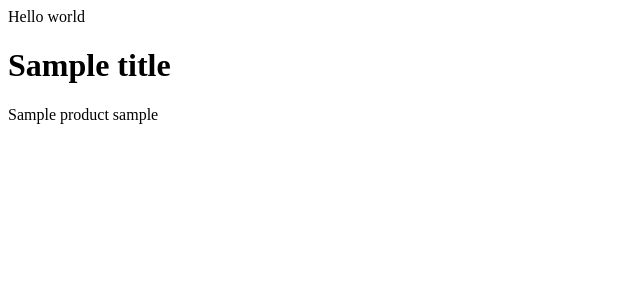
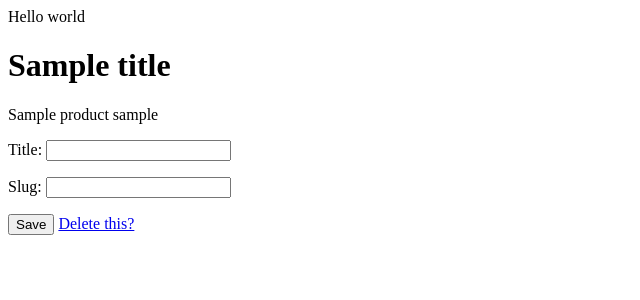
Before and after one commit to codingforentrepreneurs/django-class-based-views-unleashed-2021, a Django app: template src/products/templates/products/product_detail.html in a window 1280 px wide. Shown: the top 300 px of the page, without its empty margins (0-640 px from the left). Run offline with Django 3.2, Linux system fonts and the light colour scheme; tables that the repository leaves empty hold one stand-in row (values such as "Sample post"); the template is opened without the code that fills it: values that come from a table or form of the project are taken from there, most other values are stand-ins (such as "Sample title", 1, 10 or a date in 2020).

Commit message:
19 - UpdateView & DeleteView

```diff
--- a/src/cfehome/urls.py
+++ b/src/cfehome/urls.py
@@ -17,7 +17,8 @@ from django.contrib import admin
 from django.urls import path
 from django.views.generic import TemplateView, RedirectView
 from products.views import (ProductListView, ProductDetailView, DigitalProductListView, ProductRedirectView, ProductIDRedirectView, MyProductDetailView,
-MyProductCreateView, MyProductBaseFormView
+MyProductCreateView, MyProductBaseFormView,
+MyProductUpdateView, MyProductDeleteView
 )
 
 urlpatterns = [
@@ -30,5 +31,7 @@ urlpatterns = [
     path('p/<int:pk>/', ProductIDRedirectView.as_view()),
     path('products/<slug:slug>/', ProductDetailView.as_view()),
      path('my-products/create/', MyProductBaseFormView.as_view()),
-    path('my-products/<slug:slug>/', MyProductDetailView.as_view()),
+    # path('my-products/<slug:slug>/', MyProductDetailView.as_view()),
+    path('my-products/<slug:slug>/', MyProductUpdateView.as_view()),
+     path('my-products/<slug:slug>/delete/', MyProductDeleteView.as_view()),
 ]
--- a/src/products/models.py
+++ b/src/products/models.py
@@ -14,9 +14,17 @@ class Product(models.Model):
     title = models.CharField(max_length=120)
     slug = models.SlugField(unique=True)
 
+    def __str__(self):
+        return self.title
+
     def get_absolute_url(self):
         return f"/products/{self.slug}/"
 
+    def get_edit_url(self):
+        return f"/my-products/{self.slug}/"
+
+    def get_delete_url(self):
+        return f"/my-products/{self.slug}/delete/"
 
 # DjangoFlix - Learn Proxy Model
 # cfe.sh/projects/djangoflix
--- a/src/products/templates/products/product_detail.html
+++ b/src/products/templates/products/product_detail.html
@@ -6,3 +6,9 @@
 {{ object.title }}
 
 {{ object.slug }}
+
+{% if form %}
+
+{% include 'forms.html' with form=form delete_url=object.get_delete_url %}
+
+{% endif %}
--- /dev/null
+++ b/src/templates/forms-delete.html
@@ -0,0 +1,4 @@
+<form method="post">{% csrf_token %}
+    <p>Are you sure you want to delete "{{ object }}"?</p>
+    <input type="submit" value="Confirm">
+</form>
--- a/src/templates/forms.html
+++ b/src/templates/forms.html
@@ -2,4 +2,7 @@
     {% csrf_token %}
     {{ form.as_p }}
     <input type='submit' value='Save' />
+    {% if delete_url %}
+    <a href="{{ delete_url }}">Delete this?</a>
+    {% endif %}
 </form>
```
Also changed, not shown: src/products/views.py (+27 -1 lines).
